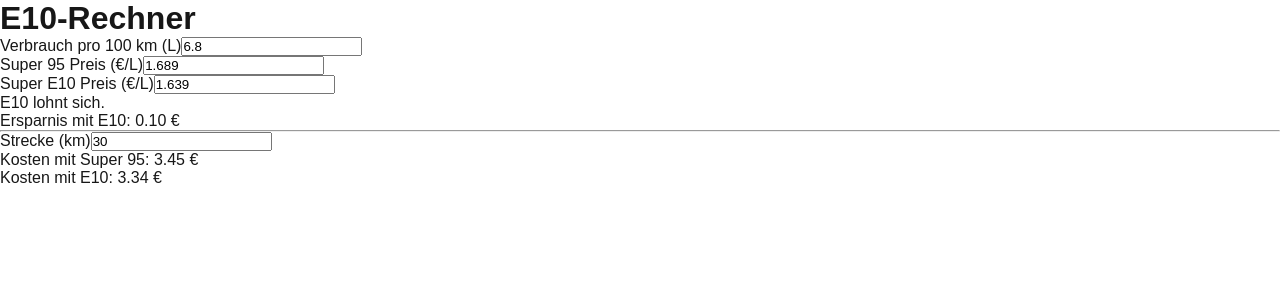
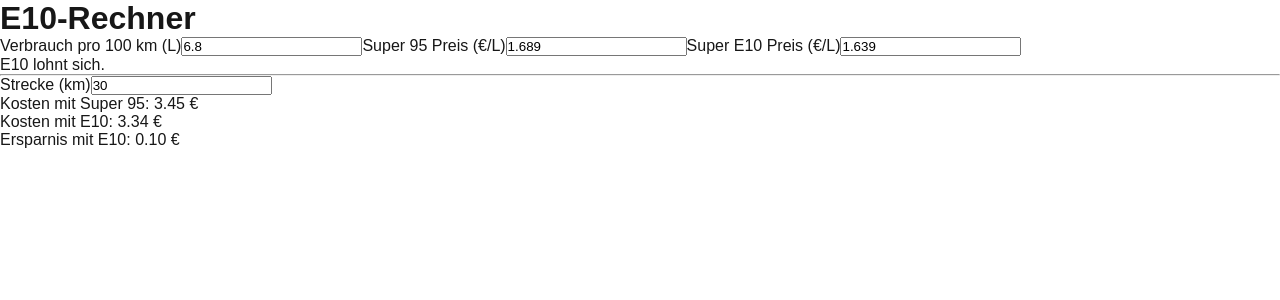
Before and after one commit to yatamci/E10-Rechner, a Next.js app: page / in a window 1280 px wide. Shown: the top 300 px of the page. Built offline with nearby package versions, Linux system fonts and the light colour scheme.

Commit message:
fix: Ersparnis/Mehrkosten unter Kosten mit E10/95 platziert

```diff
--- a/app/page.tsx
+++ b/app/page.tsx
@@ -30,29 +30,24 @@ export default function Home() {
     <main className="flex min-h-screen flex-col items-center justify-start p-4">
       <h1 className="text-2xl font-bold mb-6">E10-Rechner</h1>
 
-      <div className="flex flex-col gap-6 w-full max-w-xs">
-        <div className="flex flex-col">
-          <label className="block font-semibold mb-2">Verbrauch pro 100 km (L)</label>
+      <div className="flex flex-col gap-4 w-full max-w-xs">
+        <label className="font-semibold">Verbrauch pro 100 km (L)</label>
         <input
           type="number"
           value={verbrauch}
           onChange={(e) => setVerbrauch(e.target.value)}
           className="w-full p-2 border rounded"
         />
-        </div>
 
-        <div className="flex flex-col">
-          <label className="block font-semibold mb-2">Super 95 Preis (€/L)</label>
+        <label className="font-semibold">Super 95 Preis (€/L)</label>
         <input
           type="number"
           value={preisSuper}
           onChange={(e) => setPreisSuper(e.target.value)}
           className="w-full p-2 border rounded"
         />
-        </div>
 
-        <div className="flex flex-col">
-          <label className="block font-semibold mb-2">Super E10 Preis (€/L)</label>
+        <label className="font-semibold">Super E10 Preis (€/L)</label>
         <input
           type="number"
           value={preisE10}
@@ -60,34 +55,23 @@ export default function Home() {
           className="w-full p-2 border rounded"
         />
       </div>
-      </div>
 
-      <div className="mt-8 text-center space-y-2">
+      <div className="mt-6 text-center space-y-2">
         <p className={`font-semibold ${prozent < 0 ? "text-red-600" : prozent < 2 ? "text-yellow-600" : "text-green-700"}`}>
           {lohntText}
-        </p>
-        <p>
-          <span className="font-semibold">
-            {prozent < 0 ? "Mehrkosten mit E10:" : "Ersparnis mit E10:"}
-          </span>{" "}
-          <span className={`font-bold ${prozent < 0 ? "text-red-600" : ""}`}>
-            {Math.abs(differenz).toFixed(2)} €
-          </span>
         </p>
       </div>
 
       <hr className="w-full my-8 border-gray-300" />
 
-      <div className="flex flex-col gap-6 w-full max-w-xs">
-        <div className="flex flex-col">
-          <label className="block font-semibold mb-2">Strecke (km)</label>
+      <div className="flex flex-col gap-4 w-full max-w-xs">
+        <label className="font-semibold">Strecke (km)</label>
         <input
           type="number"
           value={strecke}
           onChange={(e) => setStrecke(e.target.value)}
           className="w-full p-2 border rounded"
         />
-        </div>
       </div>
 
       <div className="mt-6 text-center space-y-2">
@@ -99,6 +83,14 @@ export default function Home() {
           <span className="font-semibold">Kosten mit E10:</span>{" "}
           <span className="font-bold">{kostenE10.toFixed(2)} €</span>
         </p>
+        <p>
+          <span className="font-semibold">
+            {prozent < 0 ? "Mehrkosten mit E10:" : "Ersparnis mit E10:"}
+          </span>{" "}
+          <span className={`font-bold ${prozent < 0 ? "text-red-600" : ""}`}>
+            {Math.abs(differenz).toFixed(2)} €
+          </span>
+        </p>
       </div>
     </main>
   );
```
Lines whose indentation alone changed are shown as unchanged.
